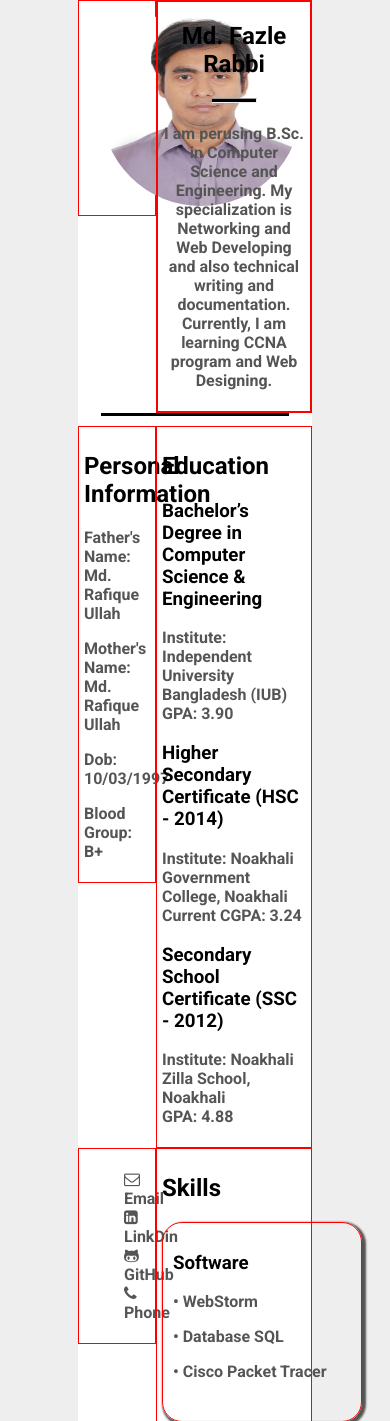
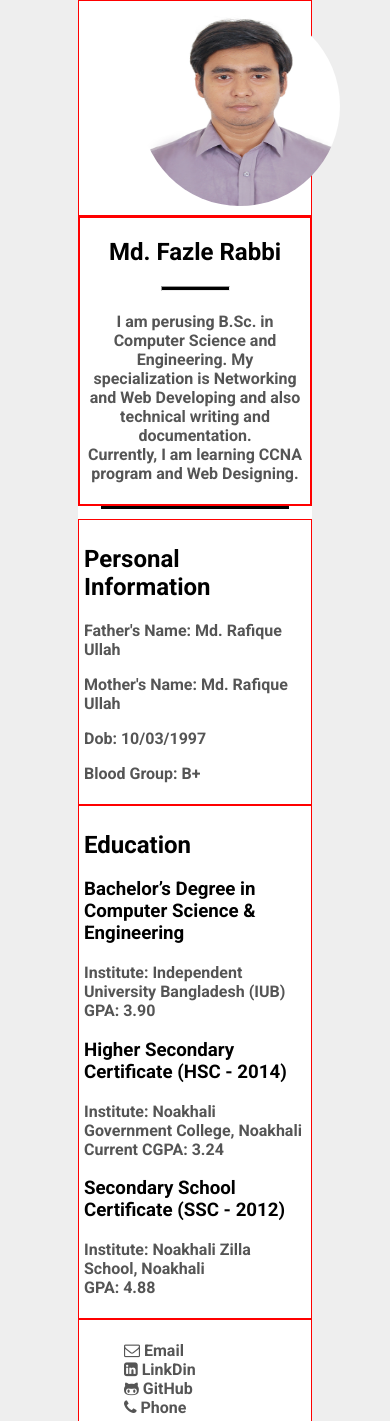
Before and after one commit to Frabbi727/ClassWork07-12-2020, a PHP site: page / in a window 390 px wide. Shown: the top 1421 px of the page. Run offline with PHP 8.4, Linux system fonts and the light colour scheme.

Commit message:
Responsive Work

```diff
--- a/classwork/index.html
+++ b/classwork/index.html
@@ -3,7 +3,7 @@
 
 <head>
     <meta charset="UTF-8">
-    <meta name="viewport" content="width=device-width, initial-scale=1.0">
+    <meta name="viewport" content="width=device-width, initial-scale=1">
     <title>Resume</title>
     <link rel="stylesheet" href="style.css">
     <link rel="stylesheet" href="responsive.css">
```
Also changed, not shown: classwork/responsive.css (+6 -4 lines).
